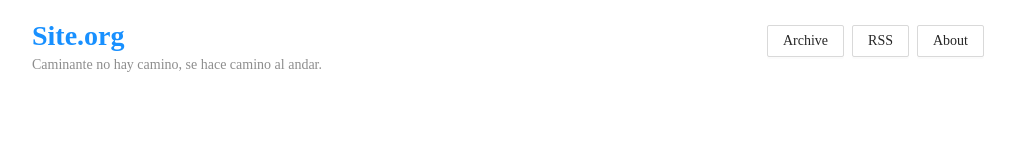
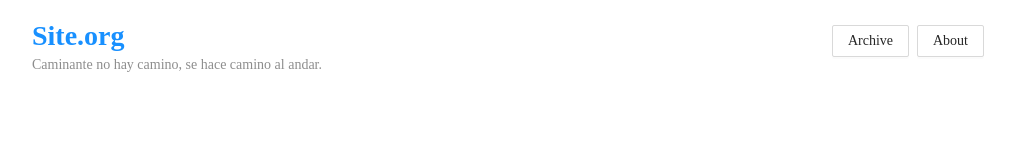
Before and after one commit to pabloalonsos/pabloalonsos.github.io, a React (Create React App) app: page /index in a window 1280 px wide. Shown: the top 160 px of the page, without its empty margins (132-1147 px from the left). Built offline with nearby package versions, Linux system fonts and the light colour scheme.

Commit message:
remove RSS from header

```diff
--- a/src/containers/header.container.tsx
+++ b/src/containers/header.container.tsx
@@ -23,8 +23,7 @@ export default function Header() {
         title={<Link to="/"><span className="title" title="Site.org">Site.org</span></Link>}
         subTitle={<div>Caminante no hay camino, se hace camino al andar.</div>}
         extra={[
-          <Button key="3"><Link to="/archive">Archive</Link></Button>,
-          <Button key="2"><Link to="/rss">RSS</Link></Button>,
+          <Button key="2"><Link to="/archive">Archive</Link></Button>,
           <Button key="1"><Link to="/about">About</Link></Button>,
         ]}
       />
```
